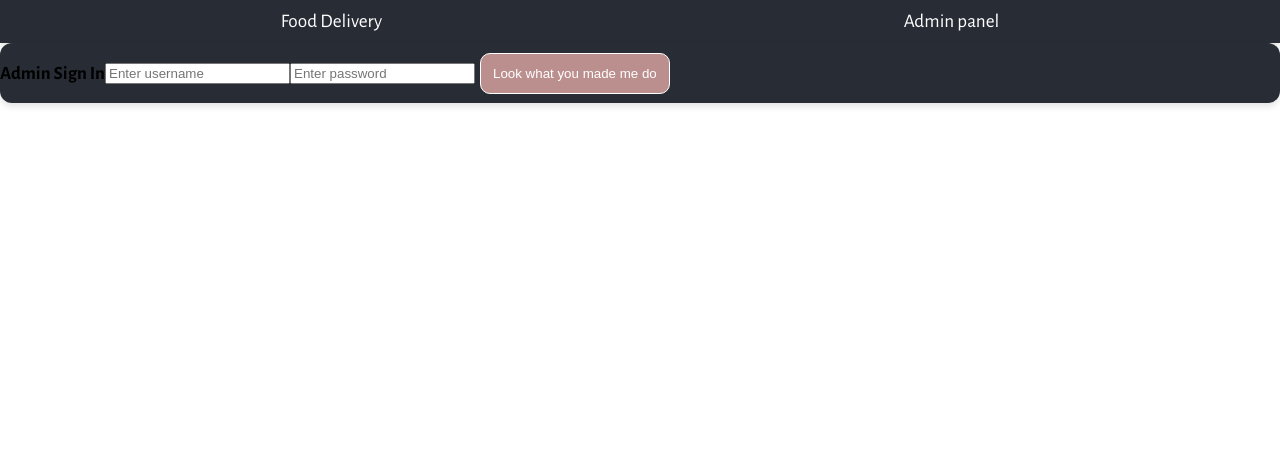
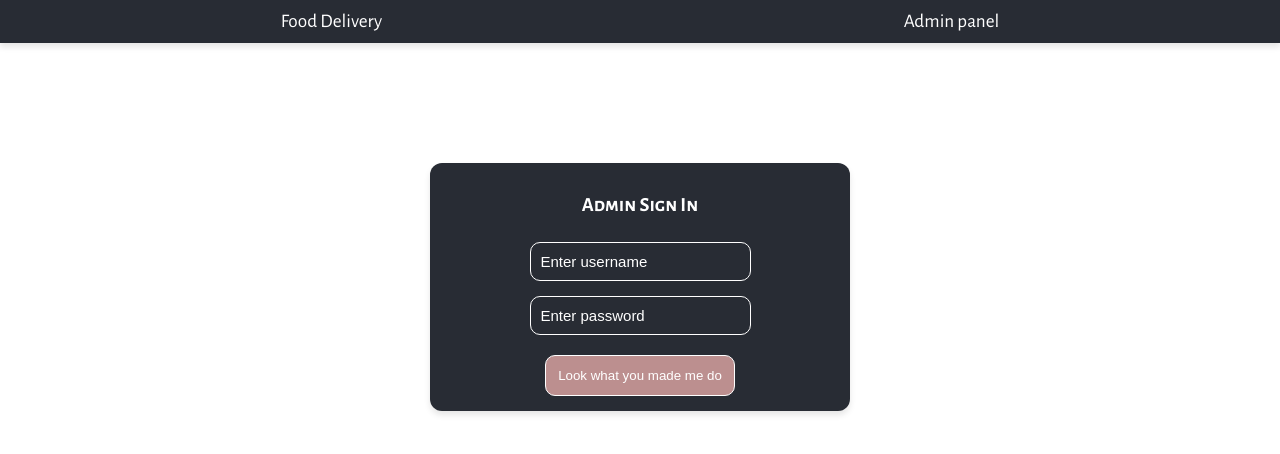
Before and after one commit to Tane4ka170/FoodDeliveryAppReact, a React (Create React App) app: page /admin in a window 1280 px wide. Shown: the top 454 px of the page. Built offline with nearby package versions, Linux system fonts and the light colour scheme.

Commit message:
Styled AdminLogin with new layout and input design

```diff
--- a/src/components/authentication/Authentication.module.css
+++ b/src/components/authentication/Authentication.module.css
@@ -1,8 +1,40 @@
+.centeredContainer {
+  display: flex;
+  flex-direction: row;
+  justify-content: center;
+  align-items: center;
+}
+
 .adminLoginCart {
   background-color: #282c34;
   box-shadow: 0 4px 6px rgba(0, 0, 0, 0.1);
   border-radius: 12px;
   display: flex;
-  flex-direction: row;
+  flex-direction: column;
   align-items: center;
+  justify-content: center;
+  margin-top: 120px;
+  width: 400px;
+  height: auto;
+  padding: 10px;
+  gap: 15px;
 }
+
+.input {
+  border-radius: 10px;
+  background-color: transparent;
+  font-size: 15px;
+  border: 1px solid white;
+  padding: 10px;
+}
+
+::placeholder {
+  color: white;
+}
+
+.adminLoginTitle {
+  color: white;
+  font-family: "Alegreya Sans SC";
+  font-size: 20px;
+  margin-bottom: 10px;
+}
```
